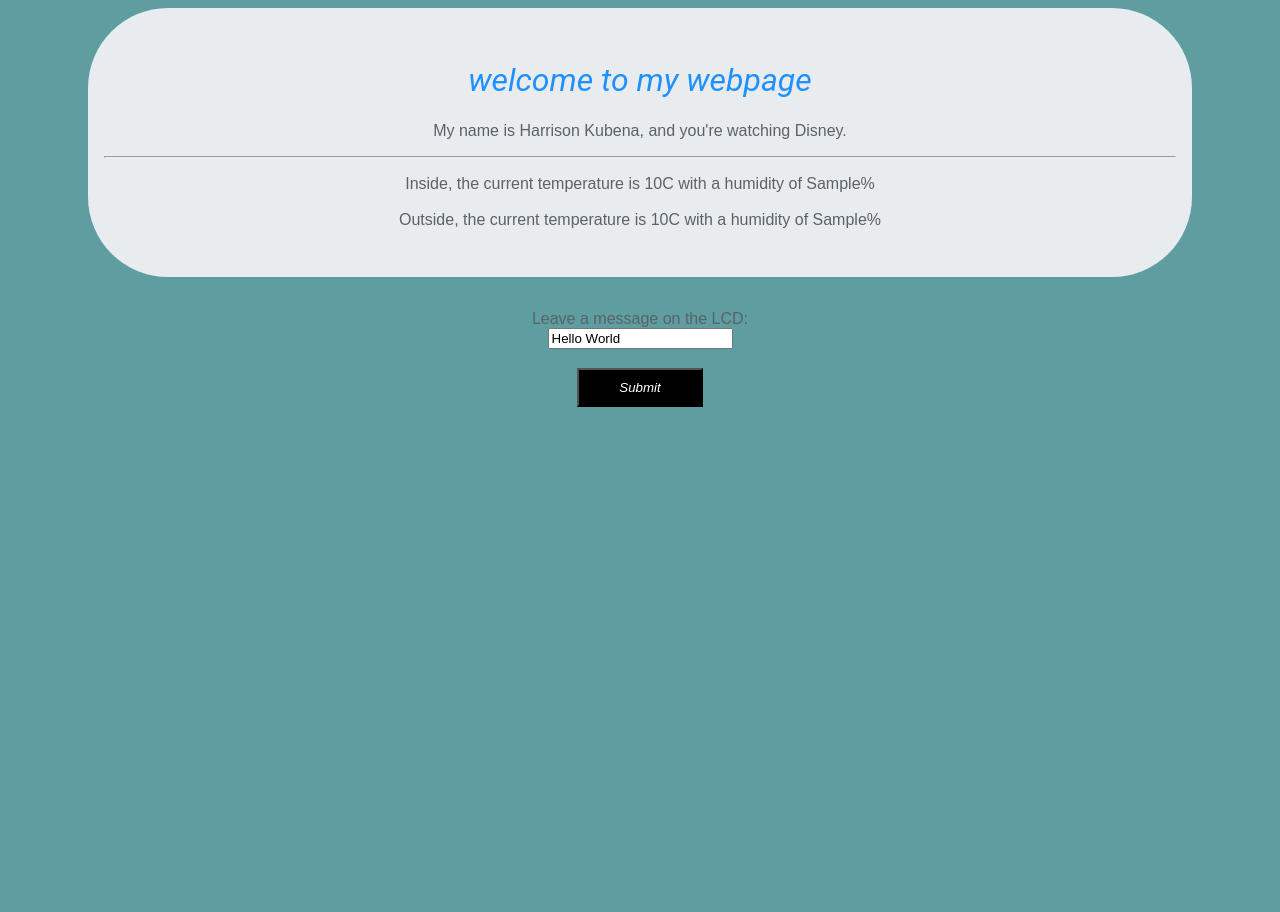
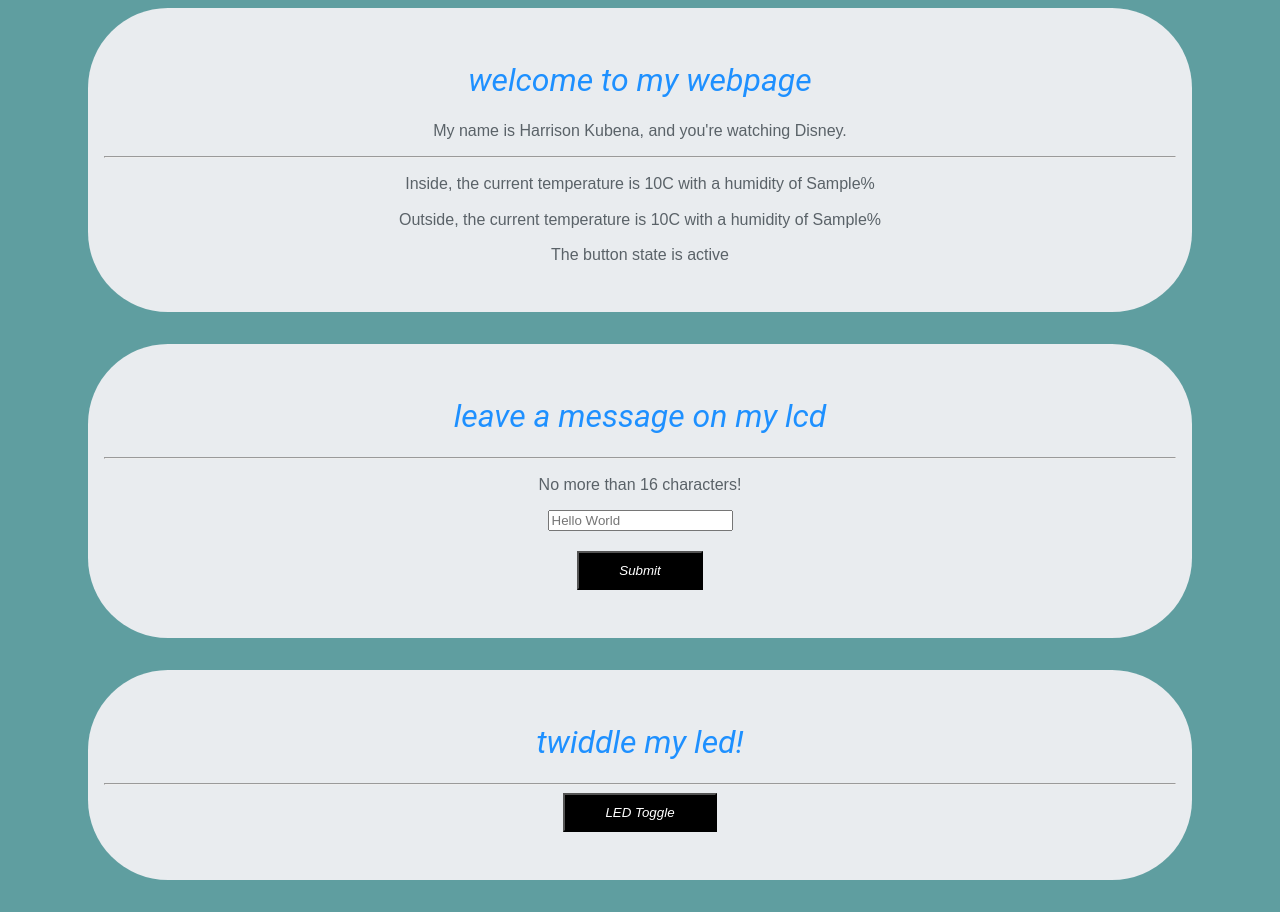
Before and after one commit to HarryBerry87/ew432_website, a Flask app: template templates/index.html in a window 1280 px wide. Before the commit the page ends 407 px from the top, so only its background shows below. Run offline with Flask 2, Linux system fonts and the light colour scheme; the template is opened without the code that fills it: most values are stand-ins (such as "Sample title", 1, 10 or a date in 2020).

Commit message:
added button, LED

```diff
--- a/main.py
+++ b/main.py
@@ -8,21 +8,13 @@ s = serial.Serial("COM9", 9600)
 
 @app.route("/")
 def index():
-    temp_in, humd_in, temp_out, humd_out = get_data()
-    return render_template('index.html', temp_in=temp_in, humd_in=humd_in, temp_out=temp_out, humd_out=humd_out)
+    temp_in, humd_in, temp_out, humd_out, butt_state = get_data()
+    return render_template('index.html', temp_in=temp_in, humd_in=humd_in, temp_out=temp_out, humd_out=humd_out, butt_state=butt_state)
 
 
-@app.route("/turn_on")
-def led_on():
-    s.write("B".encode("ascii"))
-    s.readline()
-    return redirect("/")
-
-
-@app.route("/turn_off")
-def led_off():
-    s.write("C".encode("ascii"))
-    s.readline()
+@app.route("/toggle_LED")
+def led_tog():
+    s.write("L".encode("ascii"))
     return redirect("/")
 
 
@@ -35,10 +27,17 @@ def message():
     return redirect("/")
 
 
+@app.route("/rem_message", methods=['POST'])
+def remote_message():
+    msg = request.form['msg']
+    requests.post('http://localhost:5000/message', data={'msg': msg})
+    return redirect("/")
+
+
 @app.route("/data.json", methods=['GET'])
 def json_data():
     dat = get_data()
-    return jsonify(temp_in=dat[0], humd_in=dat[1], temp_out=dat[2], humd_out=dat[3])
+    return jsonify(temp_in=dat[0], humd_in=dat[1], temp_out=dat[2], humd_out=dat[3], butt_state=dat[4])
 
 
 def get_data():
@@ -56,15 +55,18 @@ def get_data():
     temp_out ="%.2f"%temp
     humd = vals['main']['humidity']
     humd_out = str(humd)
-    return temp_in, humd_in, temp_out, humd_out
+    s.write("B".encode("ascii"))
+    butt_state = s.readline().decode("ascii").strip()
+    return temp_in, humd_in, temp_out, humd_out, butt_state
 
 def get_remote_data():
-    resp = requests.get("https:localhost:5001/data.json")
+    resp = requests.get("http://localhost:5001/data.json")
     vals = resp.json()
     temp_in = vals['temp_in']
     humd_in = vals['humd_in']
     temp_out = vals['temp_out']
     humd_out = vals['humd_out']
-    return temp_in, humd_in, temp_out, humd_out
+    butt_state = vals['butt_state']
+    return temp_in, humd_in, temp_out, humd_out, butt_state
 
 app.run(host="0.0.0.0", port=5000, debug=True, use_reloader=False)
--- a/templates/index.html
+++ b/templates/index.html
@@ -10,12 +10,22 @@
       <hr>
       <p> Inside, the current temperature is {{temp_in}}C with a humidity of {{humd_in}}%</p>
       <p> Outside, the current temperature is {{temp_out}}C with a humidity of {{humd_out}}%</p>
+      <p> The button state is {{butt_state}}</p>
     </div>
-    <form action="/message" method="post">
-      Leave a message on the LCD:<br>
-      <input type="text" name="msg" value="Hello World" width="16">
-      <br><br>
-      <input class ="button" type="submit" value="Submit">
-    </form>
+    <div class="jumbotron">
+      <form action="/message" method="post">
+      <h1>Leave a message on my LCD</h1><hr>
+        <p>No more than 16 characters!</p>
+        <input type="text" name="msg" placeholder="Hello World" width="16">
+        <br><br>
+        <input class ="button" type="submit" value="Submit">
+    </form></div>
+    <div class="jumbotron">
+      <h1>Twiddle my LED!</h1><hr>
+      <form action="/toggle_LED">
+        <input class="button" type="submit" value="LED Toggle">
+      </form>
+    </div>
+
   </body>
 </html>
```
